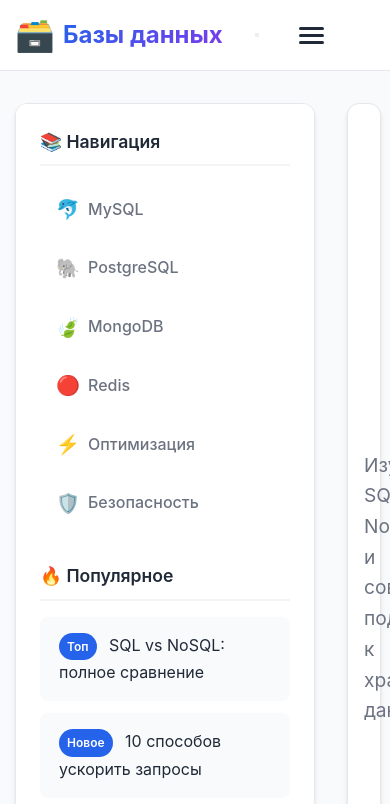
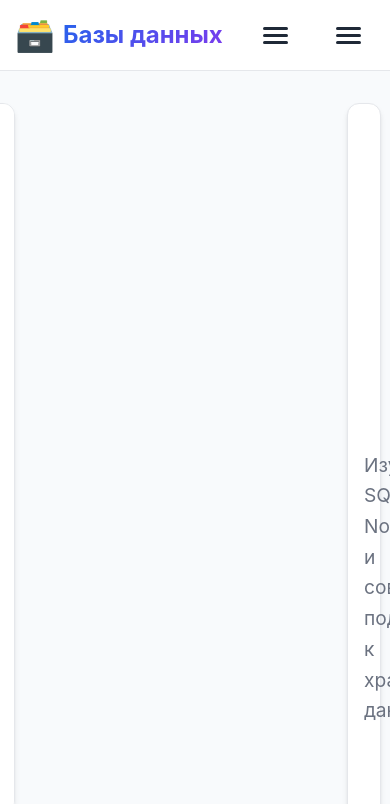
Before and after one commit to Pusushechka/site-, a plain HTML site: page index.html in a window 390 px wide. Shown: the top 804 px of the page. Drawn offline with Linux system fonts and the light colour scheme; a script that the page names is missing.

Commit message:
Add files via upload

```diff
--- a/css/style.css
+++ b/css/style.css
@@ -159,64 +159,78 @@ body {
 }
 
 /* ===== SIDEBAR ===== */
-.sidebar {
-    width: var(--sidebar-width);
-    flex-shrink: 0;
-    position: sticky;
-    top: calc(var(--header-height) + 2rem);
-    background: var(--bg-card);
-    border-radius: var(--border-radius-lg);
-    padding: 1.5rem;
-    box-shadow: var(--shadow-md);
-    border: 1px solid var(--border-color);
-    max-height: calc(100vh - var(--header-height) - 4rem);
-    overflow-y: auto;
+.sidebar-toggle {
+    display: none; /* Скрыто на десктопах */
+    flex-direction: column;
+    background: none;
+    border: none;
+    cursor: pointer;
+    padding: 0.5rem;
+    gap: 4px;
 }
 
-.sidebar-section {
-    margin-bottom: 2rem;
+.sidebar-toggle span {
+    width: 25px;
+    height: 3px;
+    background: var(--text-primary);
+    transition: 0.3s;
+    border-radius: 2px;
 }
 
-.sidebar-section:last-child {
-    margin-bottom: 0;
+.sidebar-toggle.active span:nth-child(1) {
+    transform: rotate(45deg) translate(5px, 5px);
 }
 
-.sidebar-title {
-    font-size: 1.1rem;
-    font-weight: 600;
-    color: var(--text-primary);
-    margin-bottom: 1rem;
-    padding-bottom: 0.5rem;
-    border-bottom: 2px solid var(--border-light);
+.sidebar-toggle.active span:nth-child(2) {
+    opacity: 0;
 }
 
-.sidebar-nav {
-    list-style: none;
+.sidebar-toggle.active span:nth-child(3) {
+    transform: rotate(-45deg) translate(7px, -6px);
 }
 
-.sidebar-link {
-    display: flex;
-    align-items: center;
-    padding: 0.75rem 1rem;
-    text-decoration: none;
-    color: var(--text-secondary);
-    border-radius: var(--border-radius);
-    transition: all 0.3s ease;
-    margin-bottom: 0.25rem;
-    font-weight: 500;
+/* Анимация для sidebar */
+.sidebar {
+    transition: transform 0.3s ease-in-out; /* Добавляем переход для анимации */
 }
 
-.sidebar-link:hover {
-    background: var(--bg-tertiary);
-    color: var(--primary-color);
-    transform: translateX(5px);
-}
+/* Мобильные стили */
+@media (max-width: 768px) {
+    .sidebar-toggle {
+        display: flex; /* Показываем кнопку на мобильных */
+    }
 
-.link-icon {
-    margin-right: 0.75rem;
-    font-size: 1.2rem;
-    width: 20px;
-    text-align: center;
+    .sidebar {
+        position: fixed; /* Фиксируем для выдвижения */
+        top: 0;
+        left: 0;
+        width: 80%; /* Ширина панели на мобильных */
+        height: 100vh; /* Полная высота экрана */
+        transform: translateX(-100%); /* Скрыто слева по умолчанию */
+        z-index: 999; /* Над другими элементами */
+        overflow-y: auto; /* Прокрутка, если контент длинный */
+        max-height: none; /* Убираем ограничение высоты */
+    }
+
+    .sidebar.active {
+        transform: translateX(0); /* Выдвигается при активации */
+    }
+
+    /* Затемнение фона при открытом sidebar (опционально) */
+    body.sidebar-open {
+        overflow: hidden; /* Блокируем прокрутку страницы */
+    }
+
+    body.sidebar-open::before {
+        content: '';
+        position: fixed;
+        top: 0;
+        left: 0;
+        width: 100%;
+        height: 100%;
+        background: rgba(0, 0, 0, 0.5); /* Полупрозрачный оверлей */
+        z-index: 998;
+    }
 }
 
 /* Popular Posts */
```
